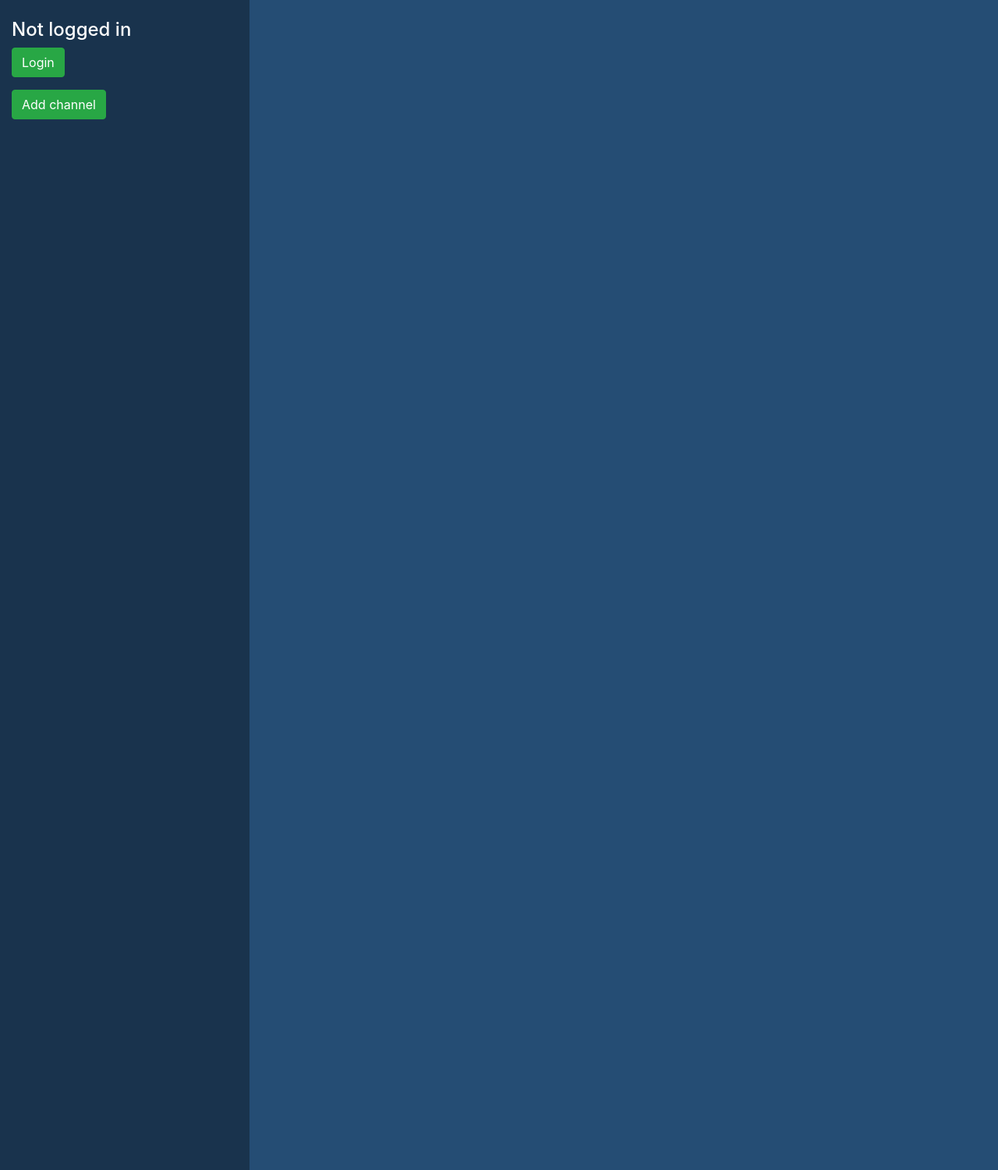
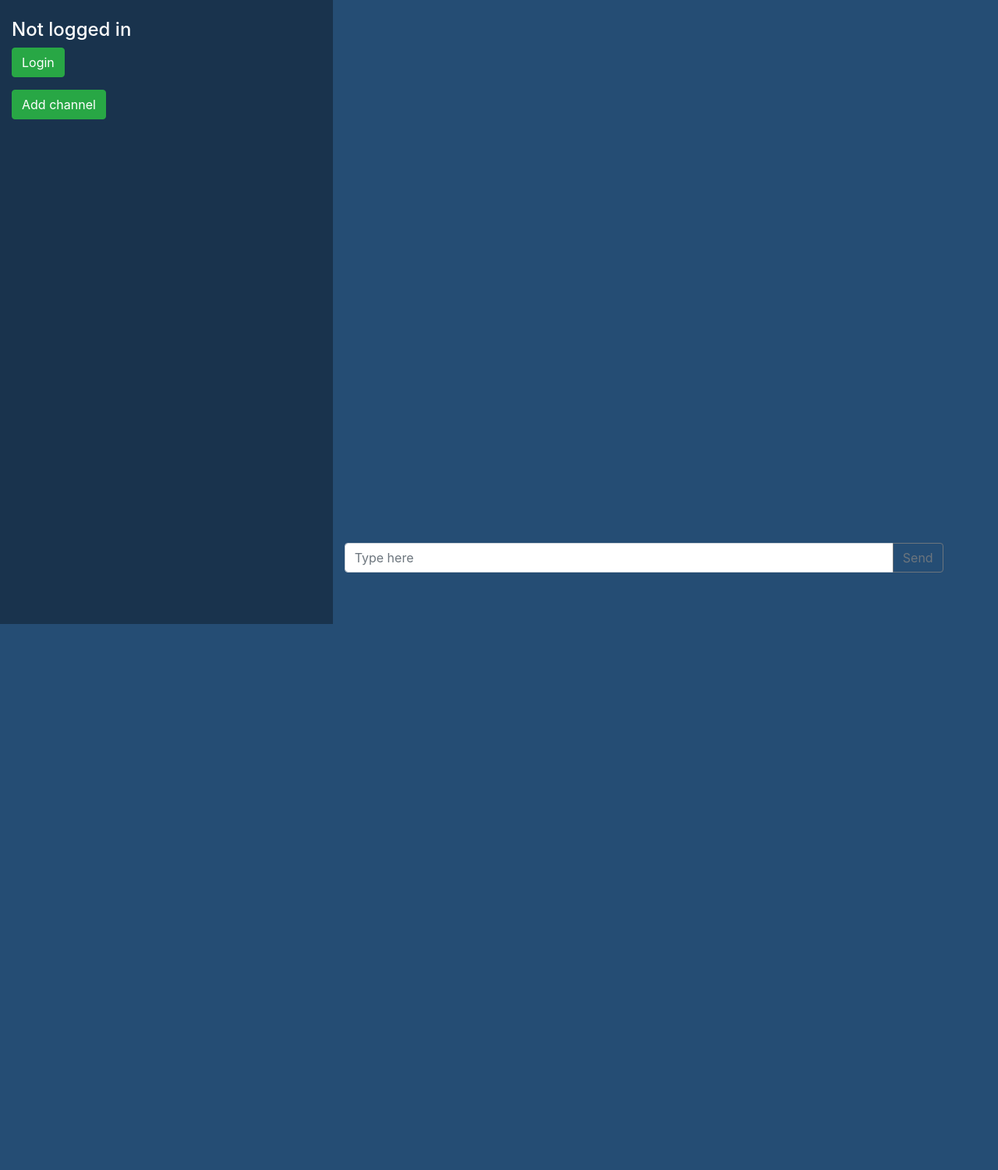
Before and after one commit to Aurian-Nogues/CS50W-Project2, a Flask app: page / in a window 1280 px wide. Shown: the whole page at 78% size. After the commit the page ends 800 px from the top, so only its background shows below. Run offline with Flask 2, Linux system fonts and the light colour scheme; some libraries are stand-ins or nearby versions.

Commit message:
added inputbox

```diff
--- a/static/styles.css
+++ b/static/styles.css
@@ -1,6 +1,6 @@
 #navbar{
 background-color: #19334d;
-min-height:1500px;
+min-height:100vh;
 }
 
 #chatroom{
@@ -8,10 +8,16 @@ min-height:1500px;
 
 }
 
-.channels{
+#channels{
   color: white;
 }
 
 #username{
   color:white;
 }
+
+#inputBox{
+  position: absolute;
+  bottom: 50px;
+  width: 90%;
+}
--- a/templates/index.html
+++ b/templates/index.html
@@ -10,7 +10,7 @@
 
 </br>
 
-<ul id="channels" class="channels">
+<ul id="channels">
     {% for channel in channels %}
     <li>{{channel}}</li>
     {% endfor %}
@@ -21,5 +21,13 @@
 <h1>This is chatroom</h1>
 {% block body2 %}
 
+<ul id="chat">
+</ul>
 
+<div class="input-group mb-3" id="inputBox">
+        <input type="text"  class="form-control" placeholder="Type here" aria-label="Recipient's username" aria-describedby="basic-addon2">
+        <div class="input-group-append">
+          <button class="btn btn-outline-secondary" type="button">Send</button>
+        </div>
+      </div>
 {% endblock %}
--- a/templates/layout.html
+++ b/templates/layout.html
@@ -14,7 +14,7 @@
             <div class="row">
 
                 <!-- First section of the page-->
-                <div id="navbar" class="col-3">
+                <div id="navbar" class="col-4">
                     {% block body1 %}
 
                     {% endblock %}
```
